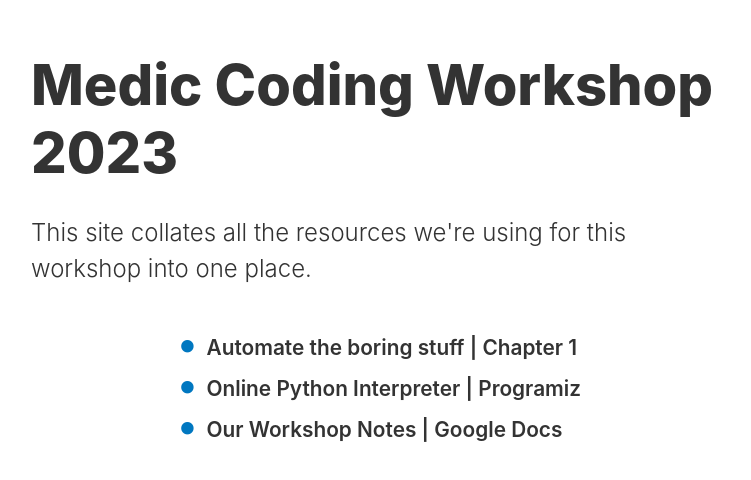
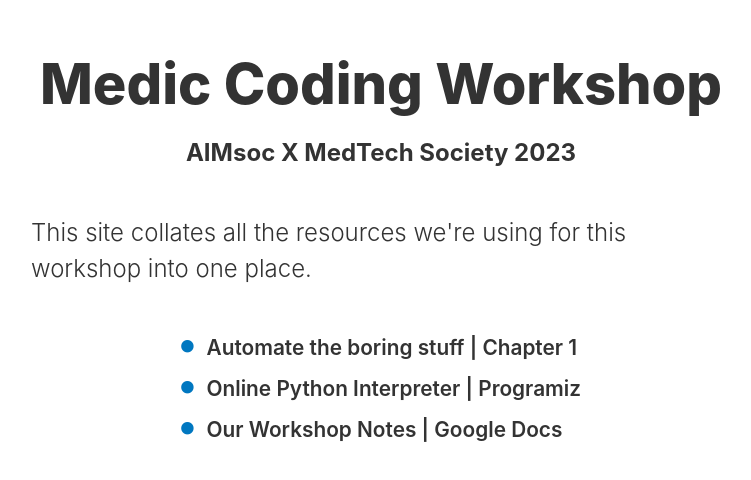
Before and after one commit to will-0/aimsoc-code-workshop-23, a plain HTML site: page index.html in a window 1280 px wide. Shown: the part 138-618 px from the top of the page, without its empty margins (259-1010 px from the left). Drawn offline with Linux system fonts and the light colour scheme.

Commit message:
Added subheading

```diff
--- a/index.html
+++ b/index.html
@@ -7,7 +7,8 @@
   </head>
   <body>
     <div class="container">
-      <h1>Medic Coding Workshop 2023</h1>
+      <h1>Medic Coding Workshop</h1>
+      <h2>AIMsoc X MedTech Society 2023</h2>
       <p class="subtitle">This site collates all the resources we're using for this workshop into one place.</p>
       <ul>
         <li><i class="fas fa-circle"></i><a href="https://automatetheboringstuff.com/2e/chapter1/">Automate the boring stuff | Chapter 1</a></li>
--- a/style.css
+++ b/style.css
@@ -20,8 +20,13 @@ body {
     font-size: 3.5em;
     font-weight: 800;
     margin: 0;
-    margin-bottom: 0.5em;
+    margin-bottom: 0em;
   }
+
+  h2 {
+    margin-bottom: 2em;
+  }
+
 
   .subtitle {
     font-size: 1.5em;
```
